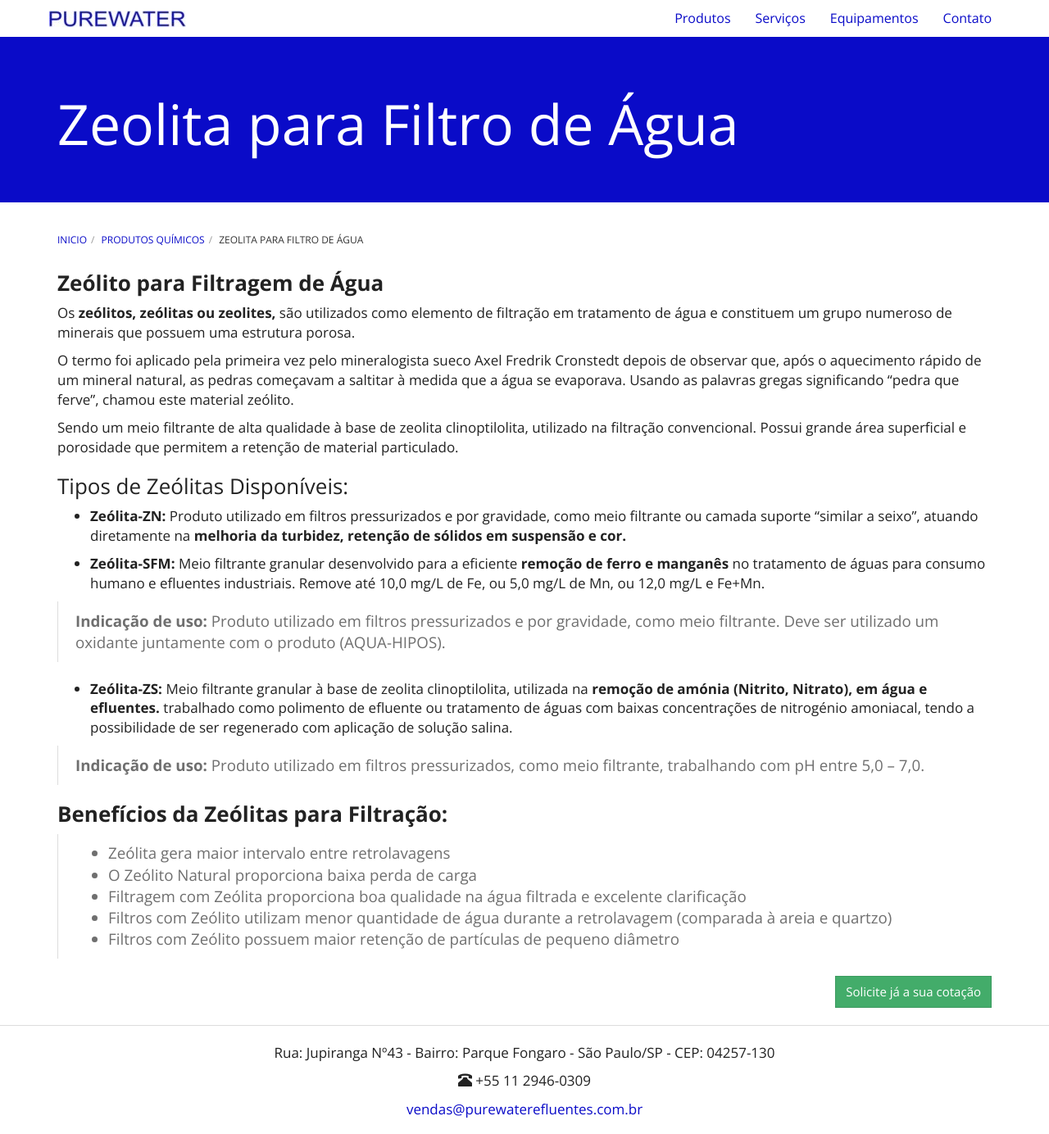
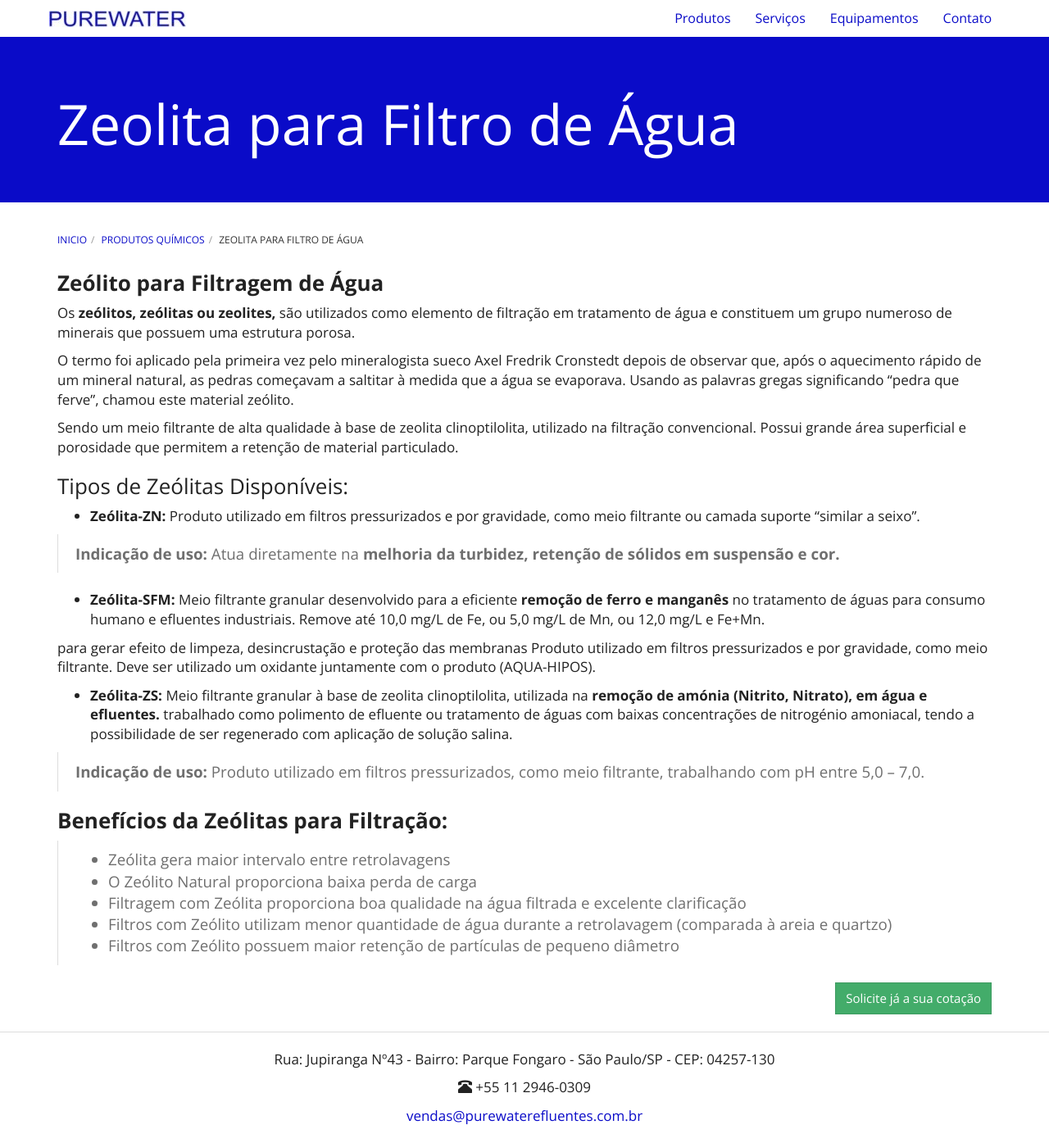
Before and after one commit to purewaterefluentes/purewaterefluentes.github.io, a Jekyll site: the page built from produtos/zeolita-para-filtro-de-agua.md, in a window 1280 px wide and 1384 px high. Shown: the whole window at 82% size. Built offline with Jekyll 4.4.1, drawn with Linux system fonts in a browser that asks for light colours; nearby versions of some CDN libraries; library files that are not in the unit come from our copies.

Commit message:
Update zeolita-para-filtro-de-agua.md

```diff
--- a/produtos/zeolita-para-filtro-de-agua.md
+++ b/produtos/zeolita-para-filtro-de-agua.md
@@ -15,11 +15,14 @@ Sendo um meio filtrante de alta qualidade à base de zeolita clinoptilolita, uti
 
 ### Tipos de Zeólitas Disponíveis:
 
-- **Zeólita-ZN:** Produto utilizado em filtros pressurizados e por gravidade, como meio filtrante ou camada suporte "similar a seixo", atuando diretamente na **melhoria da turbidez, retenção de sólidos em suspensão e cor.**
+- **Zeólita-ZN:** Produto utilizado em filtros pressurizados e por gravidade, como meio filtrante ou camada suporte "similar a seixo".
+
+> **Indicação de uso:** Atua diretamente na **melhoria da turbidez, retenção de sólidos em suspensão e cor.**
+
 
 - **Zeólita-SFM:** Meio filtrante granular desenvolvido para a eficiente **remoção de ferro e manganês** no tratamento de águas para consumo humano e efluentes industriais. Remove até 10,0 mg/L de Fe, ou 5,0 mg/L de Mn, ou 12,0 mg/L e Fe+Mn.
 
-> **Indicação de uso:** Produto utilizado em filtros pressurizados e por gravidade, como meio filtrante. Deve ser utilizado um oxidante juntamente com o produto (AQUA-HIPOS).
+para gerar efeito de limpeza, desincrustação e proteção das membranas Produto utilizado em filtros pressurizados e por gravidade, como meio filtrante. Deve ser utilizado um oxidante juntamente com o produto (AQUA-HIPOS).
 
 - **Zeólita-ZS:** Meio filtrante granular à base de zeolita clinoptilolita, utilizada na **remoção de amónia (Nitrito, Nitrato), em água e efluentes.** trabalhado como polimento de efluente ou tratamento de águas com baixas concentrações de nitrogénio amoniacal, tendo a possibilidade de ser regenerado com aplicação de solução salina.
 
```
